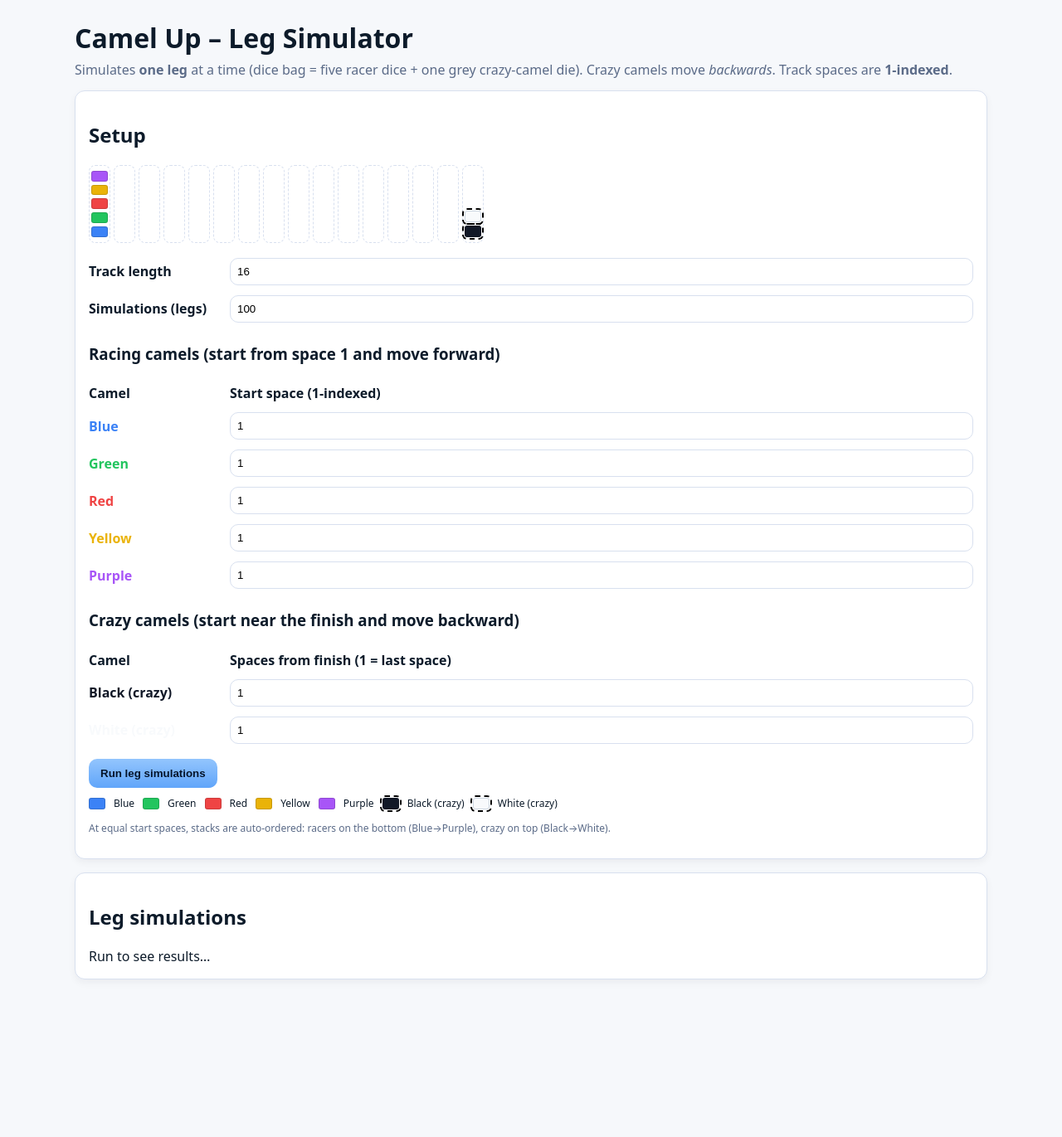
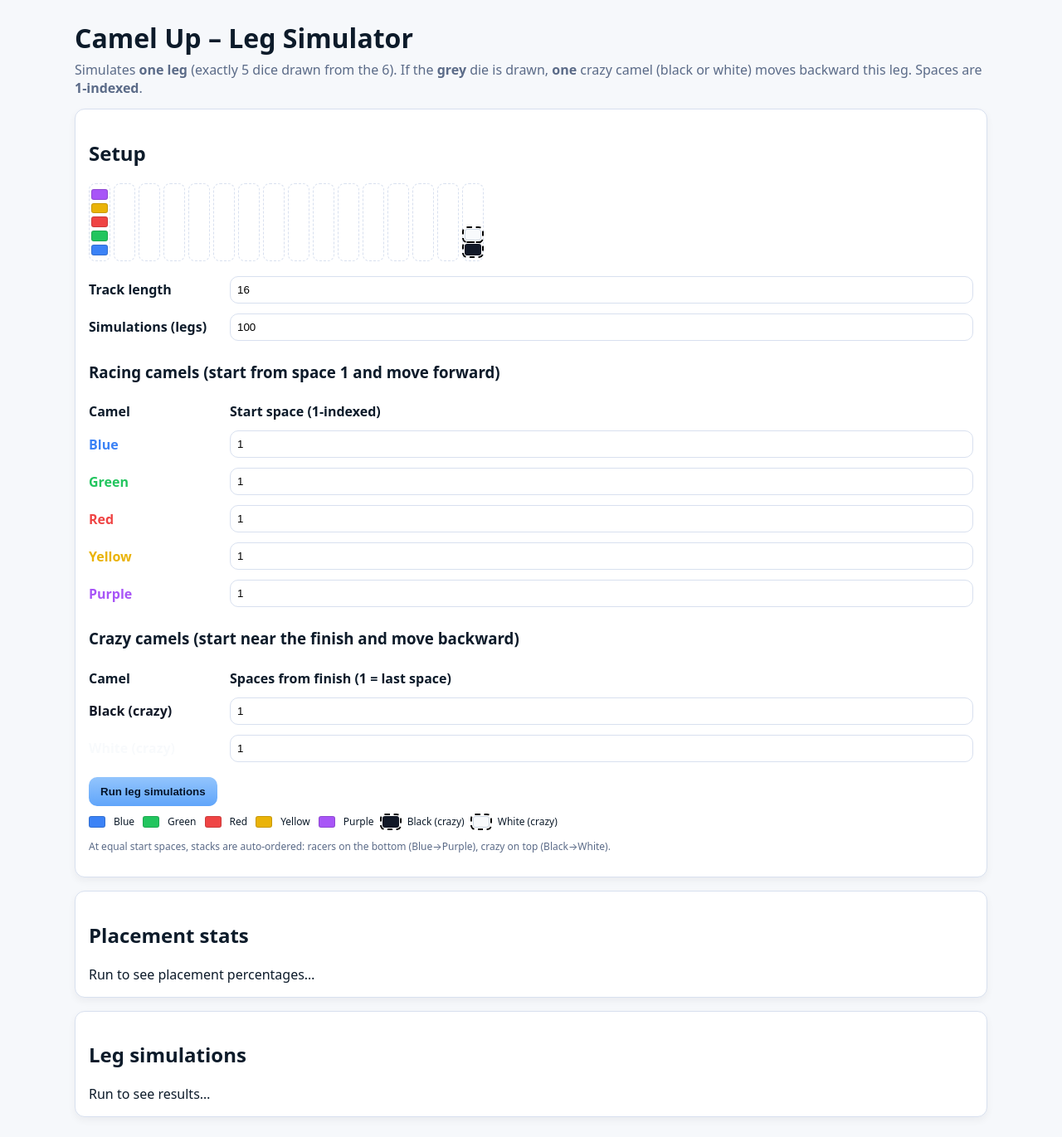
Before and after one commit to MerrickMath/MerrickMath.github.io, a Jekyll site: the page test.html, which Jekyll copies as it is, in a window 1280 px wide. Shown: the whole page at 83% size. Built offline with Jekyll 4.4.1, drawn with Linux system fonts in a browser that asks for light colours; before the commit the page ends 1205 px from its top, so only the background shows below that; some of the changed lines change nothing that is shown.

Commit message:
Update test.html

```diff
--- a/test.html
+++ b/test.html
@@ -5,7 +5,7 @@
   <meta name="viewport" content="width=device-width,initial-scale=1" />
   <title>Camel Up – Leg Simulator (with Crazy Camels)</title>
   <style>
-    body{font-family:system-ui, -apple-system, Segoe UI, Roboto, Helvetica, Arial, sans-serif;background:#f6f8fb;color:#0d1b2a;margin:0}
+    body{font-family:system-ui,-apple-system,Segoe UI,Roboto,Helvetica,Arial,sans-serif;background:#f6f8fb;color:#0d1b2a;margin:0}
     .wrap{max-width:1100px;margin:24px auto;padding:0 16px}
     .card{background:#fff;border:1px solid #d8e0ef;border-radius:12px;padding:16px;margin-bottom:16px;box-shadow:0 4px 10px rgba(13,27,42,.05)}
     h1{margin:0 0 6px}
@@ -32,14 +32,13 @@
 <body>
 <div class="wrap">
   <h1>Camel Up – Leg Simulator</h1>
-  <p class="subtitle">Simulates <b>one leg</b> at a time (dice bag = five racer dice + one grey crazy-camel die). Crazy camels move <i>backwards</i>. Track spaces are <b>1-indexed</b>.</p>
+  <p class="subtitle">Simulates <b>one leg</b> (exactly 5 dice drawn from the 6). If the <b>grey</b> die is drawn, <b>one</b> crazy camel (black or white) moves backward this leg. Spaces are <b>1-indexed</b>.</p>
 
   <section class="card" id="setup">
     <h2>Setup</h2>
     <div id="board" class="track" style="--len:16"></div>
 
     <div class="row"><strong>Track length</strong><input id="trackLen" type="number" value="16" min="6" max="40" /></div>
-
     <div class="row"><strong>Simulations (legs)</strong><input id="sims" type="number" value="100" min="1" max="100000" /></div>
 
     <h3>Racing camels (start from space 1 and move forward)</h3>
@@ -62,6 +61,11 @@
       <div class="camel crazy" style="background:#f8fafc;border-color:#cbd5e1"></div> White (crazy)
     </div>
     <p class="note">At equal start spaces, stacks are auto-ordered: racers on the bottom (Blue→Purple), crazy on top (Black→White).</p>
+  </section>
+
+  <section class="card">
+    <h2>Placement stats</h2>
+    <div id="placementStats">Run to see placement percentages…</div>
   </section>
 
   <section class="card">
@@ -92,6 +96,7 @@
   const clamp=(x,a,b)=>Math.max(a,Math.min(b,x));
   const shortName=cid=>({blue:'Blue',green:'Green',red:'Red',yellow:'Yellow',purple:'Purple',black:'Black',white:'White'})[cid]||cid;
   const isCrazyId=cid=>CRAZY.some(c=>c.id===cid);
+  const shuffle=(arr)=>{ const a=arr.slice(); for(let i=a.length-1;i>0;i--){ const j=Math.floor(Math.random()*(i+1)); [a[i],a[j]]=[a[j],a[i]]; } return a; };
 
   // === Inputs ===
   function buildRows(){
@@ -169,53 +174,68 @@
 
   function locate(board,camel){ for(const[s,stack] of board.entries()){ const i=stack.indexOf(camel); if(i!==-1) return {space:s,index:i}; } return {space:-1,index:-1}; }
   function positionsFromBoard(board){ const pos=new Map(); for(const[s,stack] of board.entries()){ for(let i=0;i<stack.length;i++){ pos.set(stack[i], s); } } return pos; }
+  function placementsFromBoard(board){
+    const racers=new Set(RACERS.map(c=>c.id));
+    let maxSpace=-Infinity; for(const k of board.keys()) if(k>maxSpace) maxSpace=k;
+    const order=[]; // furthest first; within a space, top ahead
+    for(let s=maxSpace; s>=-100; s--){ if(!board.has(s)) continue; const stack=board.get(s); for(let i=stack.length-1;i>=0;i--){ const cid=stack[i]; if(racers.has(cid)) order.push(cid); } }
+    const placement=new Map(); order.forEach((cid,idx)=> placement.set(cid, idx+1));
+    return placement;
+  }
 
   // === One-leg simulation ===
   function simulateLeg(startBoard, trackLen){
     const board=new Map(); for(const[k,v] of startBoard.entries()) board.set(k, v.slice());
     let finished=false; const moves=[];
-    let bag=[...RACERS.map(c=>c.id),'grey']; // five racer dice + grey
-    while(bag.length && !finished){
-      const die=bag.splice(Math.floor(Math.random()*bag.length),1)[0];
-      const roll=1+Math.floor(Math.random()*3);
+    // Only 5 dice are rolled each leg: choose 5 at random from 6 (5 racers + grey)
+    const bag = shuffle([...RACERS.map(c=>c.id),'grey']).slice(0,5);
+    for(const die of bag){
+      if(finished) break;
       if(die==='grey'){
-        const colorFace=Math.random()<0.5?'white':'black';
-        const carrying=(cid)=>{ const {space,index}=locate(board,cid); if(space===-1) return false; const st=board.get(space)||[]; for(let i=index+1;i<st.length;i++){ if(!isCrazyId(st[i])) return true; } return false; };
-        // exceptions for which crazy moves
-        const cb=carrying('black'), cw=carrying('white');
-        let camel;
-        if(cb && !cw) camel='black'; else if(cw && !cb) camel='white';
-        else {
-          const b=locate(board,'black'), w=locate(board,'white');
-          if(b.space!==-1 && b.space===w.space && Math.abs(b.index-w.index)===1){ camel = (b.index>w.index)?'black':'white'; }
-          else camel=colorFace;
-        }
-        const {space,index}=locate(board,camel); if(space===-1) throw new Error('Crazy camel missing');
-        const movers=board.get(space).slice(index); const stayers=board.get(space).slice(0,index);
-        if(stayers.length) board.set(space,stayers); else board.delete(space);
-        const dest=Math.max(0, space - roll); const destStack=board.get(dest)||[];
-        destStack.push(...movers); board.set(dest,destStack);
-        moves.push({camel,roll});
-      } else {
+      const crazy = Math.random() < 0.5 ? 'black' : 'white';
+      const roll = 1 + Math.floor(Math.random()*3);
+      const loc = locate(board, crazy);
+      if(loc.space !== -1){
+        const movers = board.get(loc.space).slice(loc.index);
+        const stayers = board.get(loc.space).slice(0, loc.index);
+        if(stayers.length) board.set(loc.space, stayers); else board.delete(loc.space);
+        const dest = Math.max(0, loc.space - roll);
+        const destStack = board.get(dest) || [];
+        destStack.push(...movers); // land on top
+        board.set(dest, destStack);
+      }
+      moves.push({ camel: crazy, roll });
+    } else {
+        const roll = 1 + Math.floor(Math.random()*3);
         const camel=die;
-        const {space,index}=locate(board,camel); if(space===-1) throw new Error('Racer camel missing');
+        const {space,index}=locate(board,camel); if(space===-1) continue;
         const movers=board.get(space).slice(index); const stayers=board.get(space).slice(0,index);
         if(stayers.length) board.set(space,stayers); else board.delete(space);
         const dest=space+roll; const destStack=board.get(dest)||[]; destStack.push(...movers); board.set(dest,destStack);
         if(dest>=trackLen) finished=true; // if finish reached mid-leg, leg ends
-        moves.push({camel,roll});
+        moves.push({camel, roll});
       }
     }
-    return { moves, positions: positionsFromBoard(board) };
+    return { moves, positions: positionsFromBoard(board), placement: placementsFromBoard(board) };
   }
 
   function runLegSimulations(n, startBoard, trackLen){
-    const sims=[];
-    for(let i=0;i<n;i++) sims.push(simulateLeg(startBoard,trackLen));
-    return sims;
+    const legs=[];
+    const stats=new Map(); // racerId -> [1st,2nd,3rd,4th,5th]
+    RACERS.forEach(c=> stats.set(c.id,[0,0,0,0,0]));
+    for(let i=0;i<n;i++){
+      const leg=simulateLeg(startBoard,trackLen);
+      legs.push(leg);
+      // tally placements among racers 1..5
+      RACERS.forEach(c=>{
+        const p = leg.placement.get(c.id);
+        if(p>=1 && p<=5){ const arr=stats.get(c.id); arr[p-1] += 1; }
+      });
+    }
+    return { legs, stats };
   }
 
-  // === Rendering (table of leg sims) ===
+  // === Rendering ===
   function renderLegsTable(legs, trackLen){
     const container=el('#legsTable');
     if(!legs?.length){ container.innerHTML='Run to see results…'; return; }
@@ -227,13 +247,31 @@
       html+=`<tr><td class="mono">${idx+1}</td><td style="text-align:left">${order}</td>`;
       [...RACERS,...CRAZY].forEach(c=>{
         const posIdx = leg.positions.get(c.id);
-        const val = (posIdx==null)? '—' : (posIdx+1); // convert to 1-indexed for display
+        const val = (posIdx==null)? '—' : (posIdx+1);
         html+=`<td class="mono">${val}</td>`;
       });
       html+='</tr>';
     });
     html+='</tbody></table></div>';
     html+='<p class="note">Display uses 1-indexed spaces. Crazy moves are marked with a ←. A leg can end early if a racer crosses the finish.</p>';
+    container.innerHTML=html;
+  }
+
+  function renderPlacementStats(stats, total){
+    const container=el('#placementStats');
+    let html='<table><thead><tr><th>Camel</th><th>1st</th><th>2nd</th><th>3rd</th><th>4th</th><th>5th</th></tr></thead><tbody>';
+    RACERS.forEach(c=>{
+      const arr = stats.get(c.id)||[0,0,0,0,0];
+      const pct=n=> total? ((n/total*100).toFixed(1)+'%') : '0.0%';
+      html+=`<tr><td style="text-align:left">${c.name}</td>`+
+            `<td class="mono">${arr[0]} <span class="note">(${pct(arr[0])})</span></td>`+
+            `<td class="mono">${arr[1]} <span class="note">(${pct(arr[1])})</span></td>`+
+            `<td class="mono">${arr[2]} <span class="note">(${pct(arr[2])})</span></td>`+
+            `<td class="mono">${arr[3]} <span class="note">(${pct(arr[3])})</span></td>`+
+            `<td class="mono">${arr[4]} <span class="note">(${pct(arr[4])})</span></td>`+
+            `</tr>`;
+    });
+    html+='</tbody></table>';
     container.innerHTML=html;
   }
 
@@ -248,11 +286,12 @@
       const sims=clamp(parseInt(el('#sims').value||100,10),1,100000);
       const trackLen=clamp(parseInt(el('#trackLen').value||16,10),6,40);
       const startBoard=buildInitialBoard();
-      const legs=runLegSimulations(sims, startBoard, trackLen);
+      const { legs, stats } = runLegSimulations(sims, startBoard, trackLen);
+      renderPlacementStats(stats, sims);
       renderLegsTable(legs, trackLen);
     });
   }
-  if(document.readyState==='loading'){document.addEventListener('DOMContentLoaded',init);} else { init(); }
+  if(document.readyState==='loading') document.addEventListener('DOMContentLoaded',init); else init();
 })();
 </script>
 </body>
```
